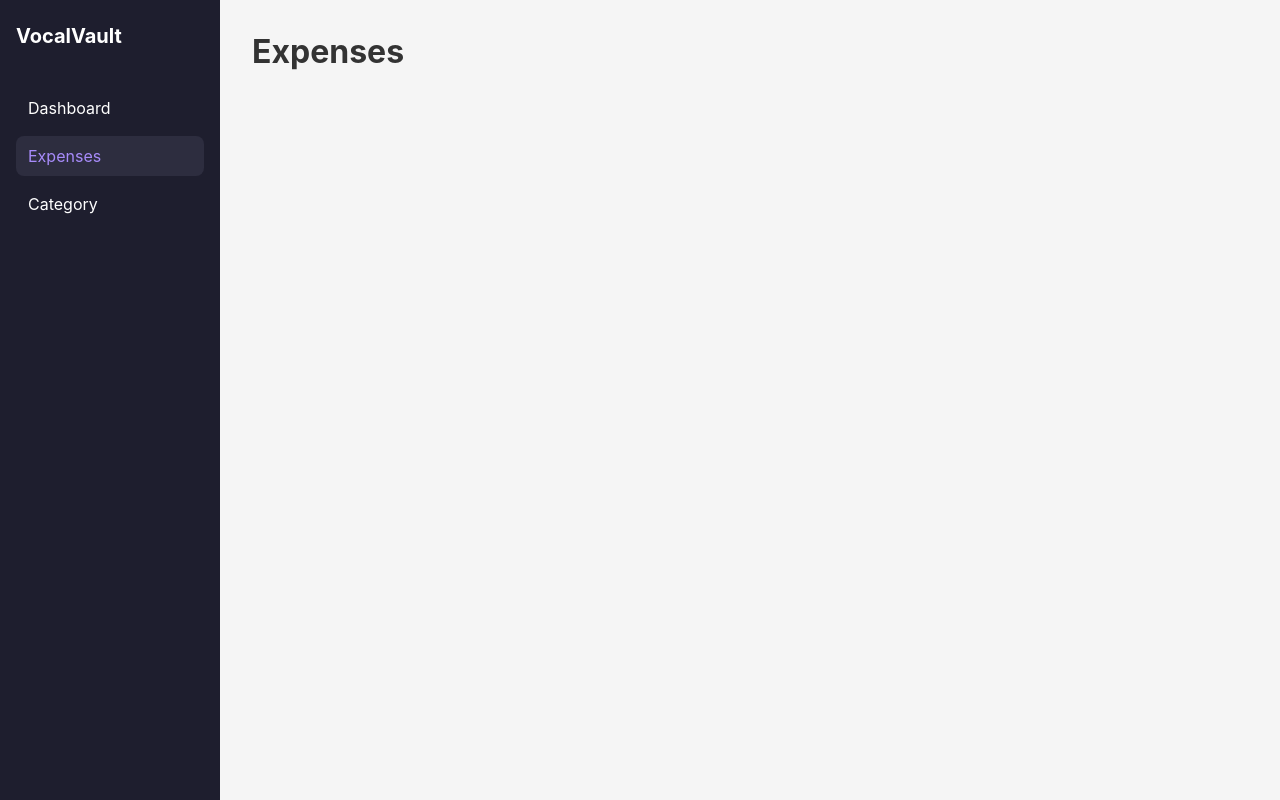
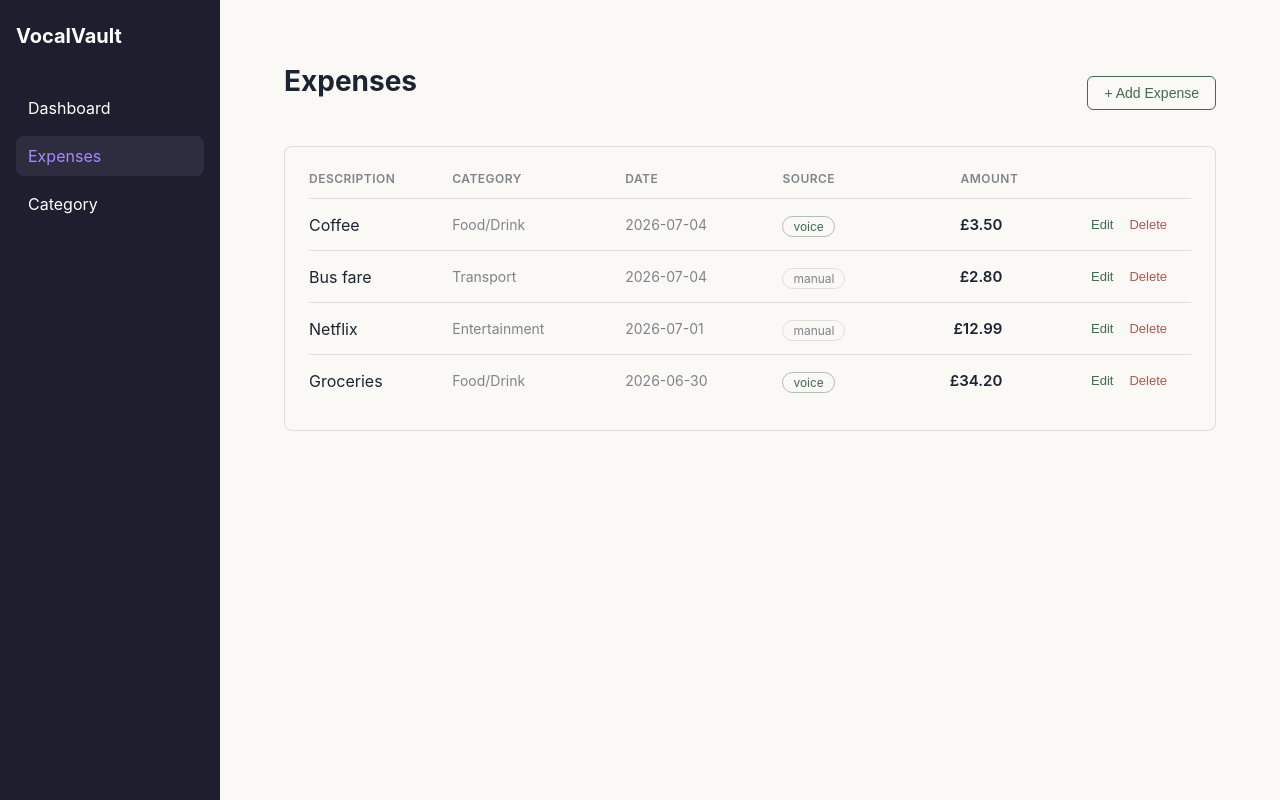
Before and after one commit to adriancwpin/VocalVault, a React (Vite) app in the folder vocalvault-web/: page /expenses in a window 1280 px wide. Built offline with nearby package versions, Linux system fonts and the light colour scheme.

Commit message:
a simple implementation of the dashboard expense and category

```diff
--- a/vocalvault-web/src/index.css
+++ b/vocalvault-web/src/index.css
@@ -4,8 +4,16 @@
   box-sizing: border-box;
 }
 
+:root {
+  --color-bg: #FAF9F6;
+  --color-text: #1B2430;
+  --color-accent: #3F6B4F;
+  --color-border: rgba(27, 36, 48, 0.12);
+  --color-muted: rgba(27, 36, 48, 0.55);
+}
+
 body {
   font-family: -apple-system, BlinkMacSystemFont, 'Segoe UI', sans-serif;
-  background-color: #f5f5f5;
-  color: #333;
+  background-color: var(--color-bg);
+  color: var(--color-text);
 }
--- /dev/null
+++ b/vocalvault-web/src/pages/Category.css
@@ -0,0 +1,41 @@
+.category-page {
+  background-color: var(--color-bg);
+  color: var(--color-text);
+  font-family: -apple-system, BlinkMacSystemFont, "Segoe UI", Roboto, Helvetica, Arial, sans-serif;
+  padding: 32px;
+  min-height: 100vh;
+  box-sizing: border-box;
+}
+
+.category-list {
+  display: flex;
+  flex-direction: column;
+  gap: 16px;
+}
+
+.category-card-header {
+  display: flex;
+  justify-content: space-between;
+  align-items: center;
+  margin-bottom: 12px;
+}
+
+.category-name {
+  margin: 0;
+  font-size: 16px;
+  font-weight: 600;
+}
+
+.keyword-chips {
+  display: flex;
+  flex-wrap: wrap;
+  gap: 8px;
+}
+
+.keyword-chip {
+  font-size: 13px;
+  padding: 4px 12px;
+  border-radius: 999px;
+  border: 1px solid var(--color-border);
+  color: var(--color-muted);
+}
--- a/vocalvault-web/src/pages/Category.jsx
+++ b/vocalvault-web/src/pages/Category.jsx
@@ -1,4 +1,41 @@
-function Categories() {
-  return <h1>Categories</h1>;
+import "./Category.css";
+
+function Category() {
+  const categories = [
+    { id: 1, name: "Food/Drink", keywords: ["coffee", "lunch", "groceries", "restaurant"] },
+    { id: 2, name: "Transport", keywords: ["bus", "train", "taxi", "fuel"] },
+    { id: 3, name: "Shopping", keywords: ["clothes", "amazon", "shoes"] },
+    { id: 4, name: "Bills", keywords: ["rent", "electricity", "water", "internet"] },
+    { id: 5, name: "Entertainment", keywords: ["netflix", "cinema", "spotify", "games"] },
+  ];
+
+  return (
+    <div className="category-page">
+      <div className="page-header">
+        <h1 className="page-title">Categories</h1>
+        <button className="add-button">+ Add Category</button>
+      </div>
+
+      <div className="category-list">
+        {categories.map((category) => (
+          <div key={category.id} className="card category-card">
+            <div className="category-card-header">
+              <h2 className="category-name">{category.name}</h2>
+              <div className="row-actions">
+                <button className="text-button">Edit</button>
+                <button className="text-button danger">Delete</button>
+              </div>
+            </div>
+            <div className="keyword-chips">
+              {category.keywords.map((keyword) => (
+                <span key={keyword} className="keyword-chip">{keyword}</span>
+              ))}
+            </div>
+          </div>
+        ))}
+      </div>
+    </div>
+  );
 }
-export default Categories;
+
+export default Category;
--- a/vocalvault-web/src/pages/Dashboard.css
+++ b/vocalvault-web/src/pages/Dashboard.css
@@ -1,53 +1,51 @@
-:root{
-    --color-bg: #FAF9F6;
-    --color-text: #1B2430;
-    --color-accent: #3F6B4F;
-    --color-border: rgba(27,336,48,0.12);
-}
-
-.dashboard{
+.dashboard {
   background-color: var(--color-bg);
   color: var(--color-text);
-    font-family: system-ui, -apple-system, BlinkMacSystemFont, 'Segoe UI', Roboto, Oxygen, Ubuntu, Cantarell, 'Open Sans', 'Helvetica Neue', sans-serif;
+  font-family: -apple-system, BlinkMacSystemFont, "Segoe UI", Roboto, Helvetica, Arial, sans-serif;
   padding: 32px;
   min-height: 100vh;
   box-sizing: border-box;
 }
 
-.dashboard-grid{
+.page-title {
+  margin: 0 0 24px;
+  font-size: 28px;
+}
+
+.dashboard-grid {
   display: grid;
   grid-template-columns: 1fr 1.2fr;
   gap: 24px;
   align-items: start;
 }
 
-.card{
+.card {
   border: 1px solid var(--color-border);
   border-radius: 8px;
   padding: 24px;
   background-color: var(--color-bg);
 }
 
-{/* Left bar*/}
-
-.capture-hub{
+.capture-hub {
   display: flex;
   flex-direction: column;
   min-height: 480px;
 }
 
-.capture-hub-top{
+.capture-hub-top {
   display: flex;
   flex-direction: column;
   align-items: center;
   justify-content: center;
+  padding: 32px 0;
+  border-bottom: 1px solid var(--color-border);
+}
 
-}
-.record-button{
+.record-button {
   width: 88px;
   height: 88px;
   border-radius: 50%;
-    border: 1px solid var(--color accent);
+  border: 1px solid var(--color-accent);
   background: transparent;
   color: var(--color-accent);
   display: flex;
@@ -57,17 +55,16 @@
   transition: background-color 0.15s ease;
 }
 
-.record-button:hover {
-    background-color: rgba(63,107,79,0,08);
+.record-button:hover { background-color: rgba(63, 107, 79, 0.08); }
+
+.record-button:focus-visible {
+  outline: 2px solid var(--color-accent);
+  outline-offset: 3px;
 }
 
-.record-button:focus-visible {
-    outline: 2px solid car(--color-accent);
-}
-
-.capture-label{
+.capture-label {
   margin-top: 16px;
-    font-size:14px;
+  font-size: 14px;
   font-weight: 500;
 }
 
@@ -81,8 +78,62 @@
 
 .transcript-placeholder {
   font-size: 14px;
-  color: rgba(27, 36, 48, 0.5);
+  color: var(--color-muted);
   text-align: center;
   max-width: 280px;
   line-height: 1.5;
 }
+
+.ledger-column {
+  display: flex;
+  flex-direction: column;
+  gap: 24px;
+}
+
+.budget-figure {
+  font-size: 40px;
+  font-weight: 700;
+  margin: 0;
+  line-height: 1.1;
+}
+
+.budget-label {
+  margin: 4px 0 0;
+  font-size: 14px;
+  color: var(--color-muted);
+}
+
+.ledger-title {
+  margin: 0 0 16px;
+  font-size: 15px;
+  font-weight: 600;
+}
+
+.expense-table {
+  width: 100%;
+  border-collapse: collapse;
+}
+
+.expense-row { border-bottom: 1px solid var(--color-border); }
+.expense-row:last-child { border-bottom: none; }
+
+.expense-name {
+  padding: 14px 0;
+  font-size: 14px;
+  color: rgba(27, 36, 48, 0.75);
+  text-align: left;
+}
+
+.expense-category { color: var(--color-muted); }
+
+.expense-amount {
+  padding: 14px 0 14px 24px;   /* left padding fixes the cramped Netflix row */
+  font-size: 15px;
+  font-weight: 600;
+  text-align: right;
+  white-space: nowrap;
+}
+
+@media (max-width: 768px) {
+  .dashboard-grid { grid-template-columns: 1fr; }
+}
--- /dev/null
+++ b/vocalvault-web/src/pages/Expense.css
@@ -0,0 +1,73 @@
+.expense-page {
+  background-color: var(--color-bg);
+  color: var(--color-text);
+  font-family: -apple-system, BlinkMacSystemFont, "Segoe UI", Roboto, Helvetica, Arial, sans-serif;
+  padding: 32px;
+  min-height: 100vh;
+  box-sizing: border-box;
+}
+
+.page-header {
+  display: flex;
+  justify-content: space-between;
+  align-items: center;
+  margin-bottom: 24px;
+}
+
+.add-button {
+  border: 1px solid var(--color-accent);
+  background: transparent;
+  color: var(--color-accent);
+  border-radius: 6px;
+  padding: 8px 16px;
+  font-size: 14px;
+  font-weight: 500;
+  cursor: pointer;
+  transition: background-color 0.15s ease;
+}
+
+.add-button:hover { background-color: rgba(63, 107, 79, 0.08); }
+
+.full-table th {
+  text-align: left;
+  font-size: 12px;
+  font-weight: 600;
+  text-transform: uppercase;
+  letter-spacing: 0.04em;
+  color: var(--color-muted);
+  padding: 0 0 12px;
+  border-bottom: 1px solid var(--color-border);
+}
+
+.full-table td { padding: 14px 16px 14px 0; }
+
+.col-amount { text-align: right !important; }
+
+.cell-muted { color: var(--color-muted); font-size: 14px; }
+
+.source-badge {
+  font-size: 12px;
+  padding: 2px 10px;
+  border-radius: 999px;
+  border: 1px solid var(--color-border);
+  color: var(--color-muted);
+}
+
+.source-badge.voice {
+  border-color: rgba(63, 107, 79, 0.4);
+  color: var(--color-accent);
+}
+
+.row-actions { text-align: right; white-space: nowrap; }
+
+.text-button {
+  background: none;
+  border: none;
+  color: var(--color-accent);
+  font-size: 13px;
+  cursor: pointer;
+  padding: 4px 8px;
+}
+
+.text-button.danger { color: rgba(160, 60, 50, 0.85); }
+.text-button:hover { text-decoration: underline; }
--- a/vocalvault-web/src/pages/Expense.jsx
+++ b/vocalvault-web/src/pages/Expense.jsx
@@ -1,4 +1,53 @@
+import "./Expense.css";
+
 function Expense() {
-  return <h1>Expenses</h1>;
+  const expenses = [
+    { id: 1, description: "Coffee", amount: 3.50, category: "Food/Drink", date: "2026-07-04", source: "voice" },
+    { id: 2, description: "Bus fare", amount: 2.80, category: "Transport", date: "2026-07-04", source: "manual" },
+    { id: 3, description: "Netflix", amount: 12.99, category: "Entertainment", date: "2026-07-01", source: "manual" },
+    { id: 4, description: "Groceries", amount: 34.20, category: "Food/Drink", date: "2026-06-30", source: "voice" },
+  ];
+
+  return (
+    <div className="expense-page">
+      <div className="page-header">
+        <h1 className="page-title">Expenses</h1>
+        <button className="add-button">+ Add Expense</button>
+      </div>
+
+      <div className="card">
+        <table className="expense-table full-table">
+          <thead>
+            <tr>
+              <th>Description</th>
+              <th>Category</th>
+              <th>Date</th>
+              <th>Source</th>
+              <th className="col-amount">Amount</th>
+              <th className="col-actions"></th>
+            </tr>
+          </thead>
+          <tbody>
+            {expenses.map((expense) => (
+              <tr key={expense.id} className="expense-row">
+                <td>{expense.description}</td>
+                <td className="cell-muted">{expense.category}</td>
+                <td className="cell-muted">{expense.date}</td>
+                <td>
+                  <span className={`source-badge ${expense.source}`}>{expense.source}</span>
+                </td>
+                <td className="expense-amount">£{expense.amount.toFixed(2)}</td>
+                <td className="row-actions">
+                  <button className="text-button">Edit</button>
+                  <button className="text-button danger">Delete</button>
+                </td>
+              </tr>
+            ))}
+          </tbody>
+        </table>
+      </div>
+    </div>
+  );
 }
+
 export default Expense;
```
Also changed, not shown: vocalvault-web/src/pages/Dashboard.jsx (+40 -15 lines). Lines whose indentation alone changed are shown as unchanged.
